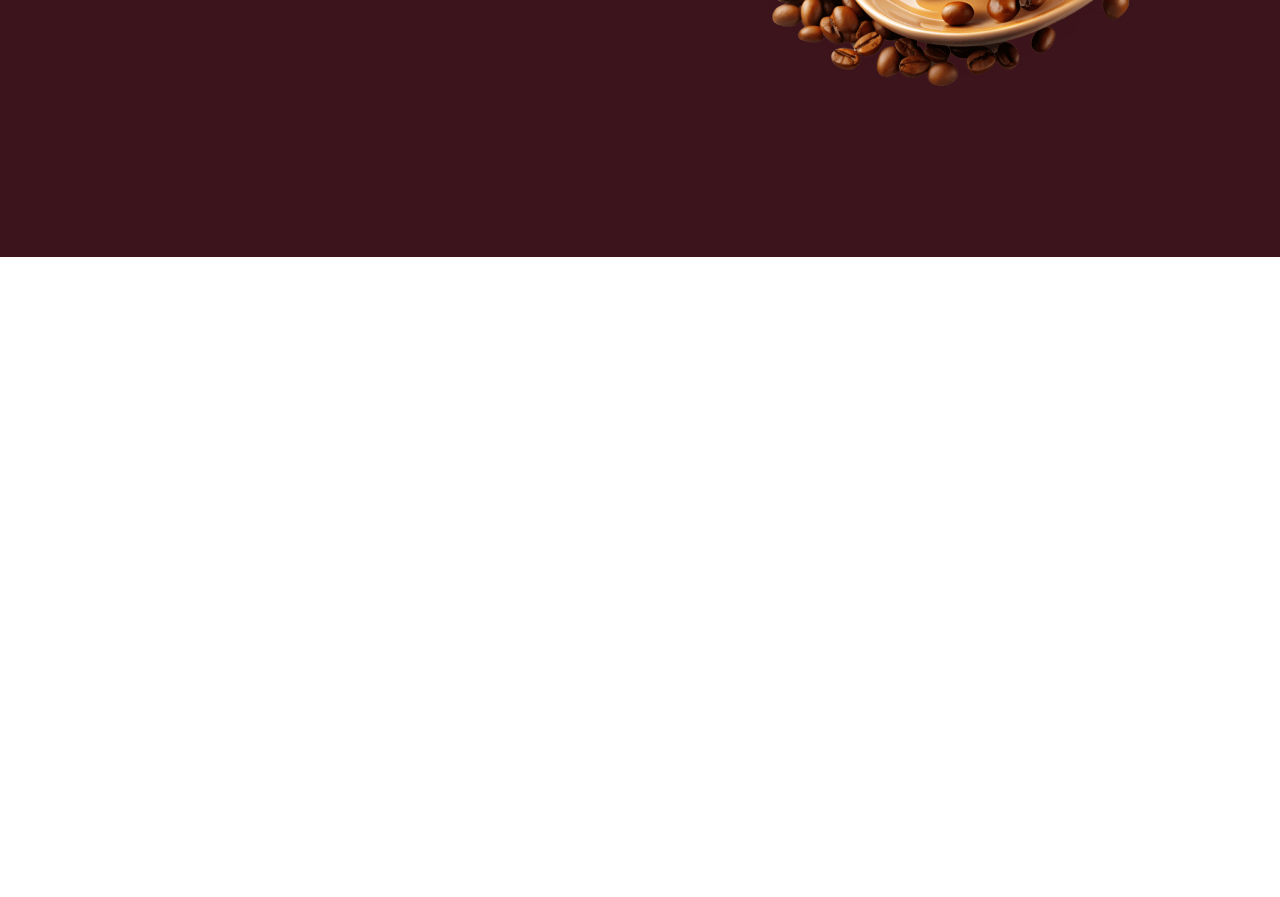
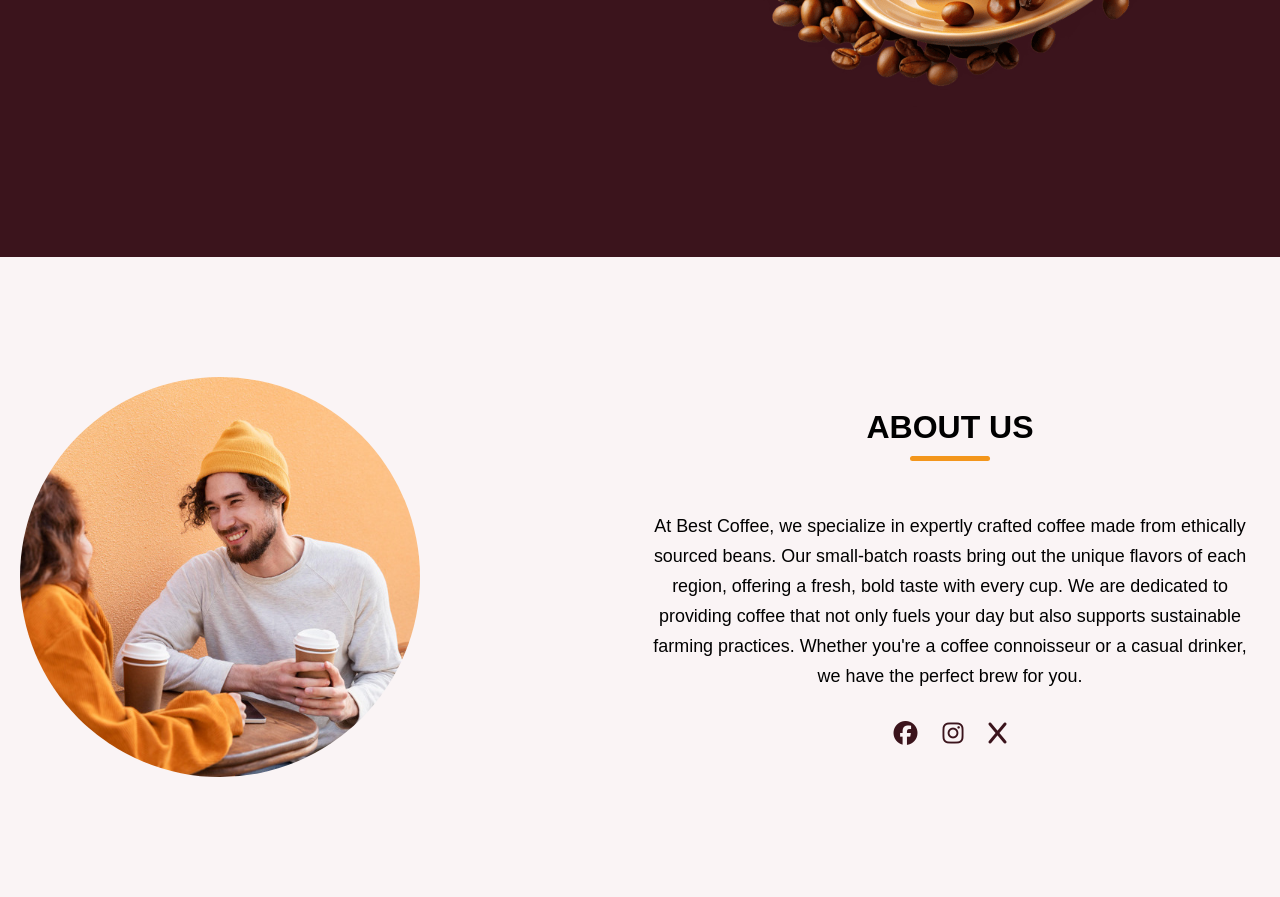
Before and after one commit to foroughafkhami/Best-coffee-website, a plain HTML site: page index.html in a window 1280 px wide. Shown: the part 543-1440 px from the top of the page. Before the commit the page ends 800 px from the top, so only its background shows below. Drawn offline with Linux system fonts and the light colour scheme; a web font is replaced by a local one.

Commit message:
about section added

```diff
--- a/index.html
+++ b/index.html
@@ -68,6 +68,36 @@
           </div>
         </div>
       </section>
+
+      <!--  About section-->
+      <section class="about-section">
+        <div class="section-content">
+          <div class="about-image-wrapper">
+            <img src="images/about-image.jpg" alt="About" class="about-image" />
+          </div>
+          <div class="about-details">
+            <h2 class="section-title">About Us</h2>
+            <p class="text">
+              At Best Coffee, we specialize in expertly crafted coffee made from
+              ethically sourced beans. Our small-batch roasts bring out the
+              unique flavors of each region, offering a fresh, bold taste with
+              every cup. We are dedicated to providing coffee that not only
+              fuels your day but also supports sustainable farming practices.
+              Whether you're a coffee connoisseur or a casual drinker, we have
+              the perfect brew for you.
+            </p>
+            <div class="social-link-list">
+              <a href="#" class="social-link"
+                ><i class="fa-brands fa-facebook"></i
+              ></a>
+              <a href="#" class="social-link"
+                ><i class="fa-brands fa-instagram"></i
+              ></a>
+              <a href="#" class="social-link"><i class="fa-brands fa-X"></i></a>
+            </div>
+          </div>
+        </div>
+      </section>
     </main>
     <script src="script.js"></script>
   </body>
--- a/style.css
+++ b/style.css
@@ -58,6 +58,22 @@ img {
   margin: 0 auto;
   padding: 0 20px;
   max-width: var(--site-max-width);
+}
+.section-title {
+  text-align: center;
+  padding: 60px 0 100px;
+  text-transform: uppercase;
+  font-size: var(--font-size-xl);
+}
+
+.section-title::after {
+  content: "";
+  width: 80px;
+  height: 5px;
+  display: block;
+  margin: 10px auto 0;
+  border-radius: var(--border-radius-s);
+  background-color: var(--secondary-color);
 }
 /* Navbar styling */
 header {
@@ -164,6 +180,52 @@ header .navbar {
   background-color: var(--secondary-color);
 }
 
+/* About section styling*/
+.about-section {
+  padding: 120px 0;
+  background: var(--light-pink-color);
+}
+.about-section .section-content {
+  display: flex;
+  gap: 50px;
+  align-items: center;
+  justify-content: space-between;
+}
+
+.about-section .about-image-wrapper .about-image {
+  width: 400px;
+  height: 400px;
+  object-fit: cover;
+  border-radius: var(--border-radius-circle);
+}
+.about-section .about-details .section-title {
+  padding: 0;
+}
+.about-section .about-details {
+  max-width: 50%;
+}
+.about-section .about-details .text {
+  line-height: 30px;
+  margin: 50px 0 30px;
+  text-align: center;
+  font-size: var(--font-size-m);
+}
+.about-section .social-link-list {
+  display: flex;
+  gap: 25px;
+  /* align-items: center; */
+  justify-content: center;
+}
+
+.about-section .social-link-list .social-link {
+  color: var(--primary-color);
+  font-size: var(--font-size-l);
+  transition: 0.2s ease;
+}
+.about-section .social-link-list .social-link:hover {
+  color: var(--secondary-color);
+}
+/*Responsive media query code for max width 900px*/
 @media screen and (max-width: 900px) {
   :root {
     --font-size-m: 1rem;
@@ -233,7 +295,8 @@ header .navbar {
     justify-content: center;
   }
 
-  .hero-section .hero-details :is(.subtitle, .description) {
+  .hero-section .hero-details :is(.subtitle, .description),
+  .about-section .about-details {
     max-width: 100%;
   }
   .hero-section .hero-details .buttons {
@@ -243,4 +306,14 @@ header .navbar {
     max-width: 270px;
     margin-right: 0;
   }
+  .about-section .section-content {
+    gap: 70px;
+    flex-direction: column;
+  }
+  .about-section .about-image-wrapper .about-image {
+    width: 100%;
+    height: 100%;
+    max-width: 250px;
+    aspect-ratio: 1;
+  }
 }
```
